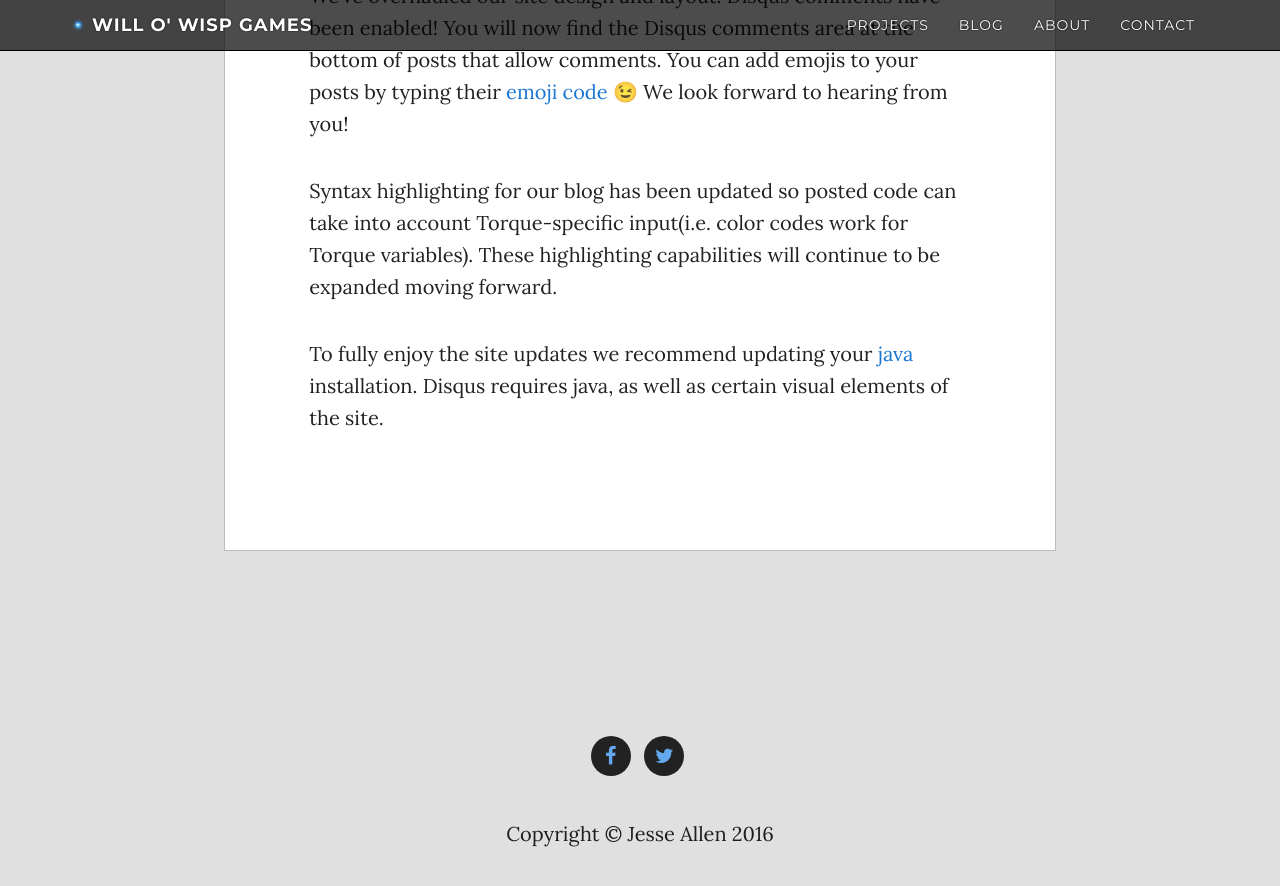
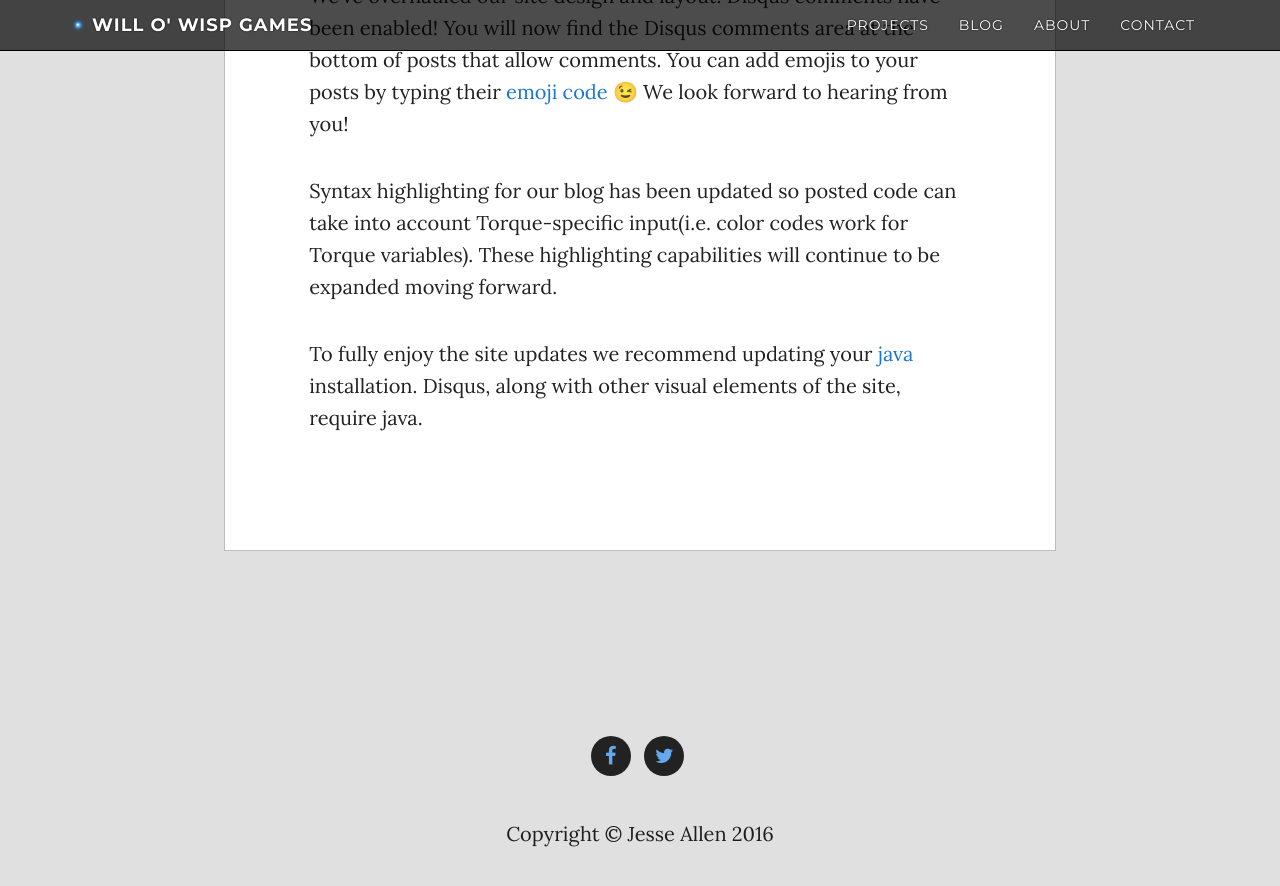
Before and after one commit to WilloWispGames/WilloWispGames.github.io, a Jekyll site: the page built from _posts/2016-09-26-SiteUpdates.md, in a window 1280 px wide and 900 px high, scrolled down 370 px. Shown: the top 886 px of the window. Built offline with Jekyll 4.4.1, drawn with Linux system fonts in a browser that asks for light colours; nearby versions of some CDN libraries; emoji names are drawn with the system emoji font; comment, search, counter and statistics services are not loaded.

Commit message:
Update 2016-09-26-SiteUpdates.md

```diff
--- a/_posts/2016-09-26-SiteUpdates.md
+++ b/_posts/2016-09-26-SiteUpdates.md
@@ -10,4 +10,4 @@ We've overhauled our site design and layout. Disqus comments have been enabled!
 
 Syntax highlighting for our blog has been updated so posted code can take into account Torque-specific input(i.e. color codes work for Torque variables). These highlighting capabilities will continue to be expanded moving forward.
 
-To fully enjoy the site updates we recommend updating your [java](https://www.java.com/en/download/) installation. Disqus requires java, as well as certain visual elements of the site.
+To fully enjoy the site updates we recommend updating your [java](https://www.java.com/en/download/) installation. Disqus, along with other visual elements of the site,  require java.
```
